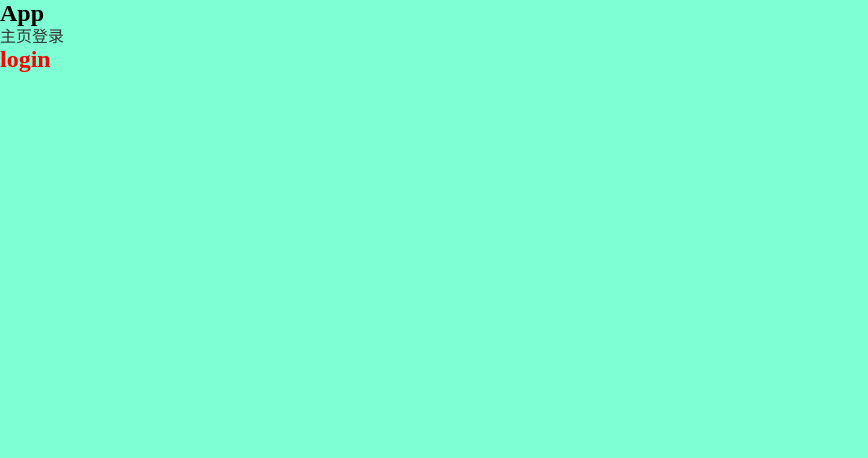
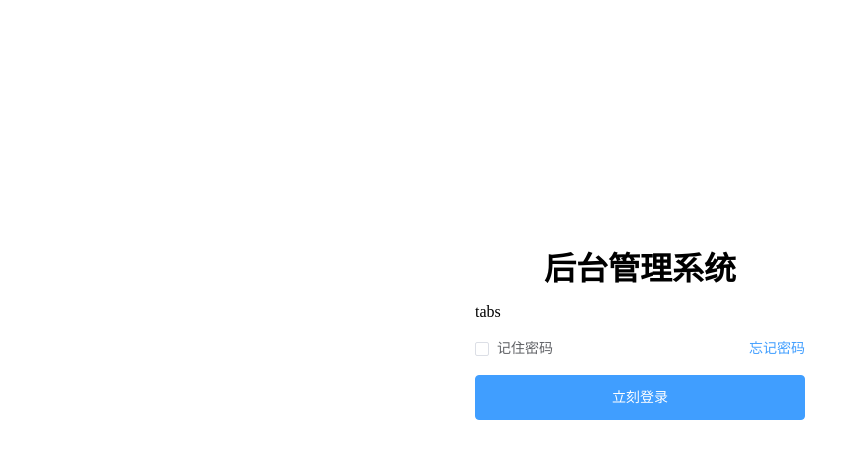
Before and after one commit to luumod/ManagerSystem-Vue, a Vue app: page /#/login in a window 1280 px wide. Shown: the top 458 px of the page, without its empty margins (0-868 px from the left). Built offline with nearby package versions, Linux system fonts and the light colour scheme.

Commit message:
login panel

```diff
--- a/components.d.ts
+++ b/components.d.ts
@@ -8,6 +8,8 @@ export {}
 declare module 'vue' {
   export interface GlobalComponents {
     ElButton: typeof import('element-plus/es')['ElButton']
+    ElCheckbox: typeof import('element-plus/es')['ElCheckbox']
+    ElLink: typeof import('element-plus/es')['ElLink']
     ElSlider: typeof import('element-plus/es')['ElSlider']
     RouterLink: typeof import('vue-router')['RouterLink']
     RouterView: typeof import('vue-router')['RouterView']
--- a/package.json
+++ b/package.json
@@ -32,6 +32,8 @@
     "jiti": "^2.4.2",
     "less": "^4.2.2",
     "npm-run-all2": "^7.0.2",
+    "postcss": "^8.5.1",
+    "postcss-nested": "^7.0.2",
     "prettier": "^3.4.2",
     "typescript": "~5.7.3",
     "unplugin-auto-import": "^19.0.0",
--- a/src/App.vue
+++ b/src/App.vue
@@ -1,9 +1,6 @@
 <template>
   <div class="App">
-    <h2>App</h2>
-    <RouterLink to="/main">主页</RouterLink>
-    <RouterLink to="/login">登录</RouterLink>
-    <RouterView></RouterView>
+    <router-view></router-view>
   </div>
 </template>
 
@@ -11,7 +8,7 @@
 
 <style scoped>
 .App {
-  background-color: aquamarine;
+  background-color: rgb(255, 255, 255);
   height: 100vh;
   width: 100vw;
 }
--- a/src/views/login/Login.vue
+++ b/src/views/login/Login.vue
@@ -1,22 +1,19 @@
 <template>
   <div class="login">
-    <h2>login</h2>
+    <LoginPage />
   </div>
 </template>
 
 <script setup lang="ts" name="login">
-//import hyRequest from '@/service';
-// hyRequest
-//   .get({
-//     url: '/home/multidata'
-//   })
-//   .then((res: any) => {
-//     console.log(res);
-//   });
+import LoginPage from '@/views/login/c-cpns/login-panel.vue';
 </script>
 
 <style scoped>
 .login {
-  color: red;
+  display: flex;
+  align-items: center;
+  justify-content: center;
+  width: 100%;
+  height: 100%;
 }
 </style>
--- /dev/null
+++ b/src/views/login/c-cpns/login-panel.vue
@@ -0,0 +1,50 @@
+<template>
+  <div class="login-panel">
+    <h1 class="title">后台管理系统</h1>
+    <div class="tabs">tabs</div>
+    <div class="controls">
+      <el-checkbox v-model="isRememberPwd" label="记住密码"></el-checkbox>
+      <el-link type="primary">忘记密码</el-link>
+    </div>
+    <el-button type="primary" class="login-btn" size="large">立刻登录</el-button>
+  </div>
+</template>
+
+<script setup lang="ts" name="login-panel">
+import { ref } from 'vue';
+
+const isRememberPwd = ref(false);
+</script>
+
+<style scoped>
+.login-panel {
+  width: 330px;
+  margin-bottom: 150px;
+}
+.login-panel .title {
+  text-align: center;
+  margin-bottom: 15px;
+}
+
+.login-panel .label {
+  display: flex;
+  align-items: center;
+  justify-content: center;
+}
+
+.login-panel .label .text {
+  margin-left: 5px;
+}
+
+.login-panel .controls {
+  margin-top: 12px;
+  display: flex;
+  justify-content: space-between;
+}
+.login-panel .login-btn {
+  margin-top: 10px;
+  width: 100%;
+
+  --el-button-size: 45px;
+}
+</style>
```
Also changed, not shown: src/assets/bk.png (added), 1 other file (tests, documents, lock files or other folders).
